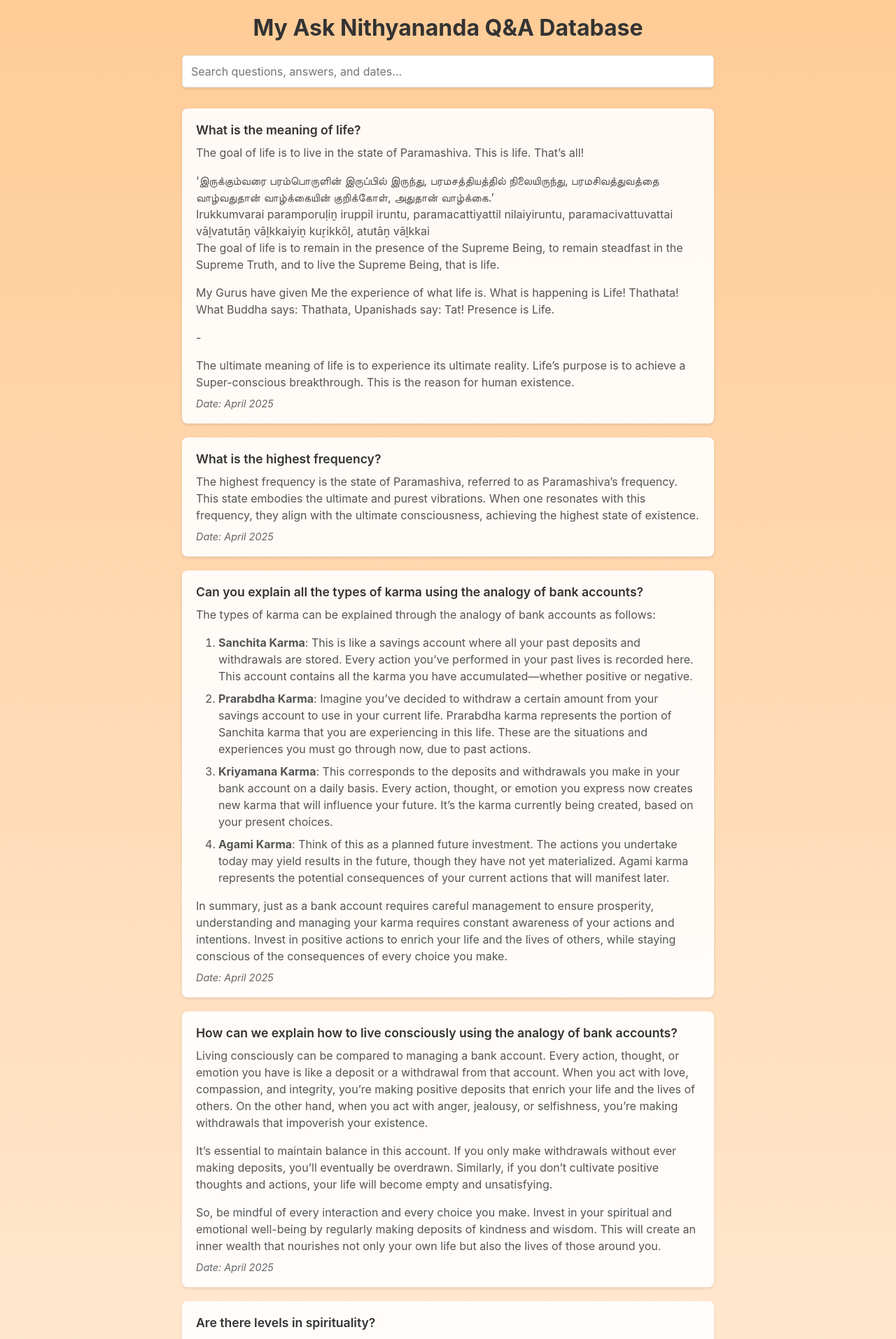
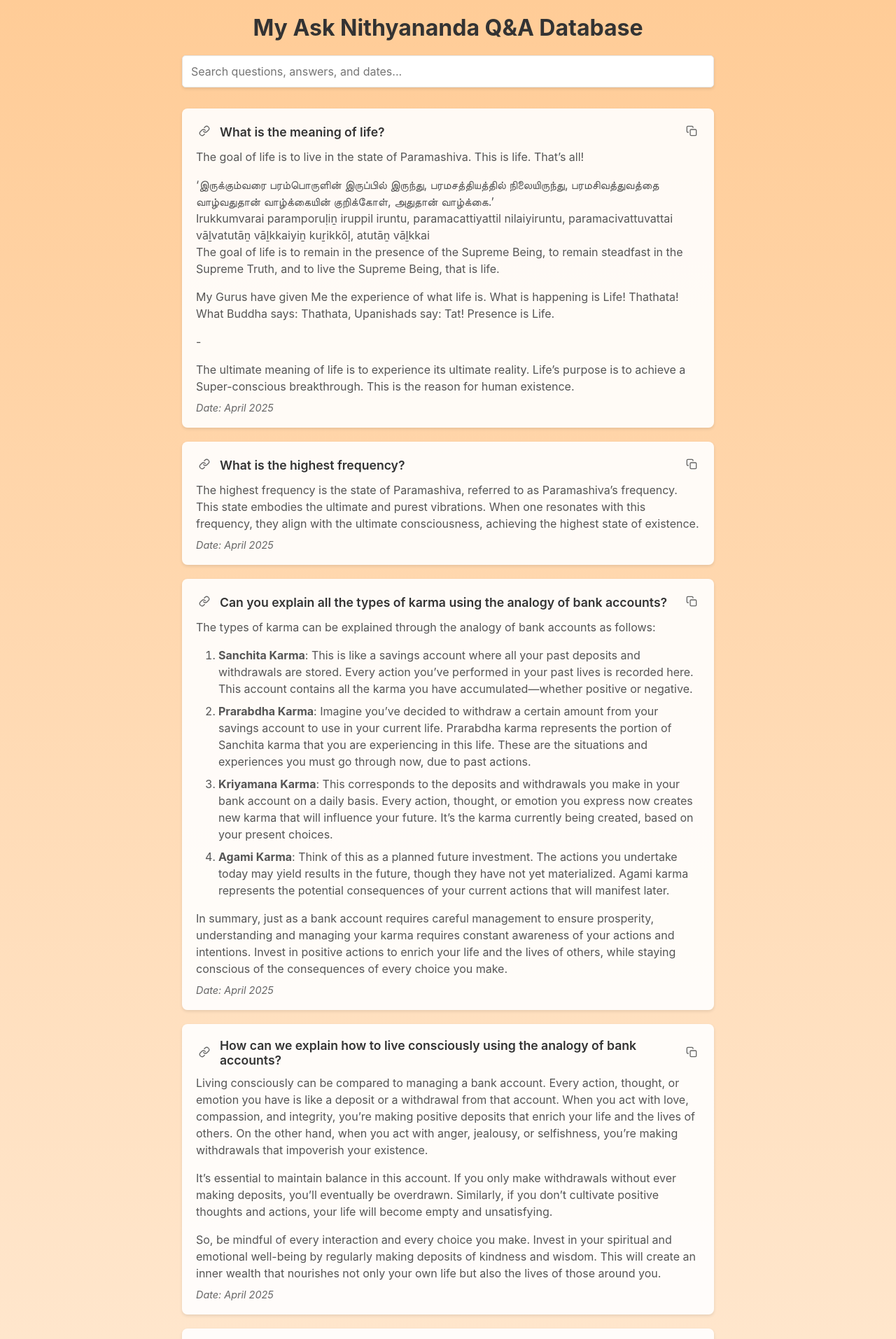
Before and after one commit to sripriyesha/ask-nithyananda, a Jekyll site: the page built from index.html, in a window 1280 px wide. Shown: the top 1913 px of the page at 70% size. Built offline with Jekyll 4.4.1, drawn with Linux system fonts in a browser that asks for light colours.

Commit message:
ADD buttons V1

```diff
--- a/assets/css/styles.css
+++ b/assets/css/styles.css
@@ -53,11 +53,41 @@
     box-shadow: 0 2px 4px rgba(0, 0, 0, 0.1);
 }
 
+.question-header {
+    display: flex;
+    align-items: center;
+    gap: 10px;
+    margin-bottom: 10px;
+}
+
+.link-button,
+.copy-button {
+    background: none;
+    border: none;
+    cursor: pointer;
+    padding: 4px;
+    border-radius: 4px;
+    color: #666;
+    transition: all 0.2s ease;
+}
+
+.link-button:hover,
+.copy-button:hover {
+    color: #333;
+    background-color: rgba(0, 0, 0, 0.05);
+}
+
+.link-button.copied,
+.copy-button.copied {
+    color: #28a745;
+}
+
 .question {
     font-weight: 600;
     color: #333;
-    margin-bottom: 10px;
+    margin: 0;
     font-size: 1.1rem;
+    flex: 1;
 }
 
 .answer {
--- a/index.html
+++ b/index.html
@@ -9,8 +9,41 @@
     class="qa-item"
     id="{{ qa.date | date: '%Y-%m-%d' }}-{{ qa.title | slugify }}"
   >
+    <div class="question-header">
+      <button class="link-button" onclick="copyLink('{{ qa.date | date: '%Y-%m-%d' }}-{{ qa.title | slugify }}')" title="Copy link to this answer">
+        <svg xmlns="http://www.w3.org/2000/svg" width="16" height="16" viewBox="0 0 24 24" fill="none" stroke="currentColor" stroke-width="2" stroke-linecap="round" stroke-linejoin="round">
+          <path d="M10 13a5 5 0 0 0 7.54.54l3-3a5 5 0 0 0-7.07-7.07l-1.72 1.71"></path>
+          <path d="M14 11a5 5 0 0 0-7.54-.54l-3 3a5 5 0 0 0 7.07 7.07l1.71-1.71"></path>
+        </svg>
+      </button>
       <h2 class="question">{{ qa.title }}</h2>
+      <button class="copy-button" onclick="copyContent(this, '{{ qa.title }}', '{{ qa.content | strip_html | strip_newlines | replace: '"', '\"' }}')" title="Copy question and answer">
+        <svg xmlns="http://www.w3.org/2000/svg" width="16" height="16" viewBox="0 0 24 24" fill="none" stroke="currentColor" stroke-width="2" stroke-linecap="round" stroke-linejoin="round">
+          <rect x="9" y="9" width="13" height="13" rx="2" ry="2"></rect>
+          <path d="M5 15H4a2 2 0 0 1-2-2V4a2 2 0 0 1 2-2h9a2 2 0 0 1 2 2v1"></path>
+        </svg>
+      </button>
+    </div>
     <div class="answer">{{ qa.content }}</div>
     <p class="date">Date: {{ qa.date | date: "%B %Y" }}</p>
   </article>
   {% endfor %}
+
+<script>
+function copyLink(id) {
+  const url = window.location.href.split('#')[0] + '#' + id;
+  navigator.clipboard.writeText(url).then(() => {
+    const button = document.querySelector(`[onclick="copyLink('${id}')"]`);
+    button.classList.add('copied');
+    setTimeout(() => button.classList.remove('copied'), 1000);
+  });
+}
+
+function copyContent(button, title, content) {
+  const text = `Q: ${title}\n\nA: ${content}`;
+  navigator.clipboard.writeText(text).then(() => {
+    button.classList.add('copied');
+    setTimeout(() => button.classList.remove('copied'), 1000);
+  });
+}
+</script>
```
Lines whose indentation alone changed are shown as unchanged.
